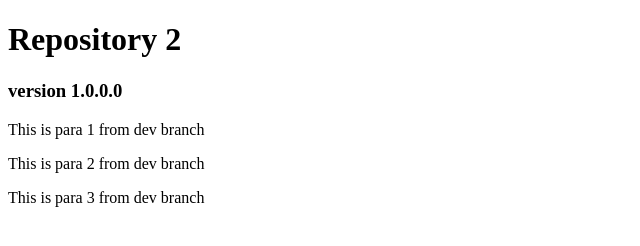
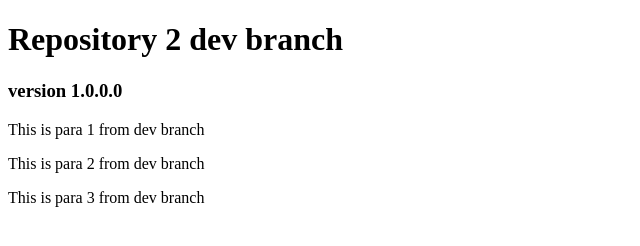
Before and after one commit to jaisriramjavadeveloper/repo2, a plain HTML site: page index.html in a window 1280 px wide. Shown: the whole page, without its empty margins (0-640 px from the left). Drawn offline with Linux system fonts and the light colour scheme.

Commit message:
dev brach title

```diff
--- a/index.html
+++ b/index.html
@@ -7,7 +7,7 @@
 </head>
 <body>
 
-    <h1>Repository 2</h1>
+    <h1>Repository 2 dev branch</h1>
     <h3>version 1.0.0.0</h3>
     <p>
         This is para 1 from dev branch
```
